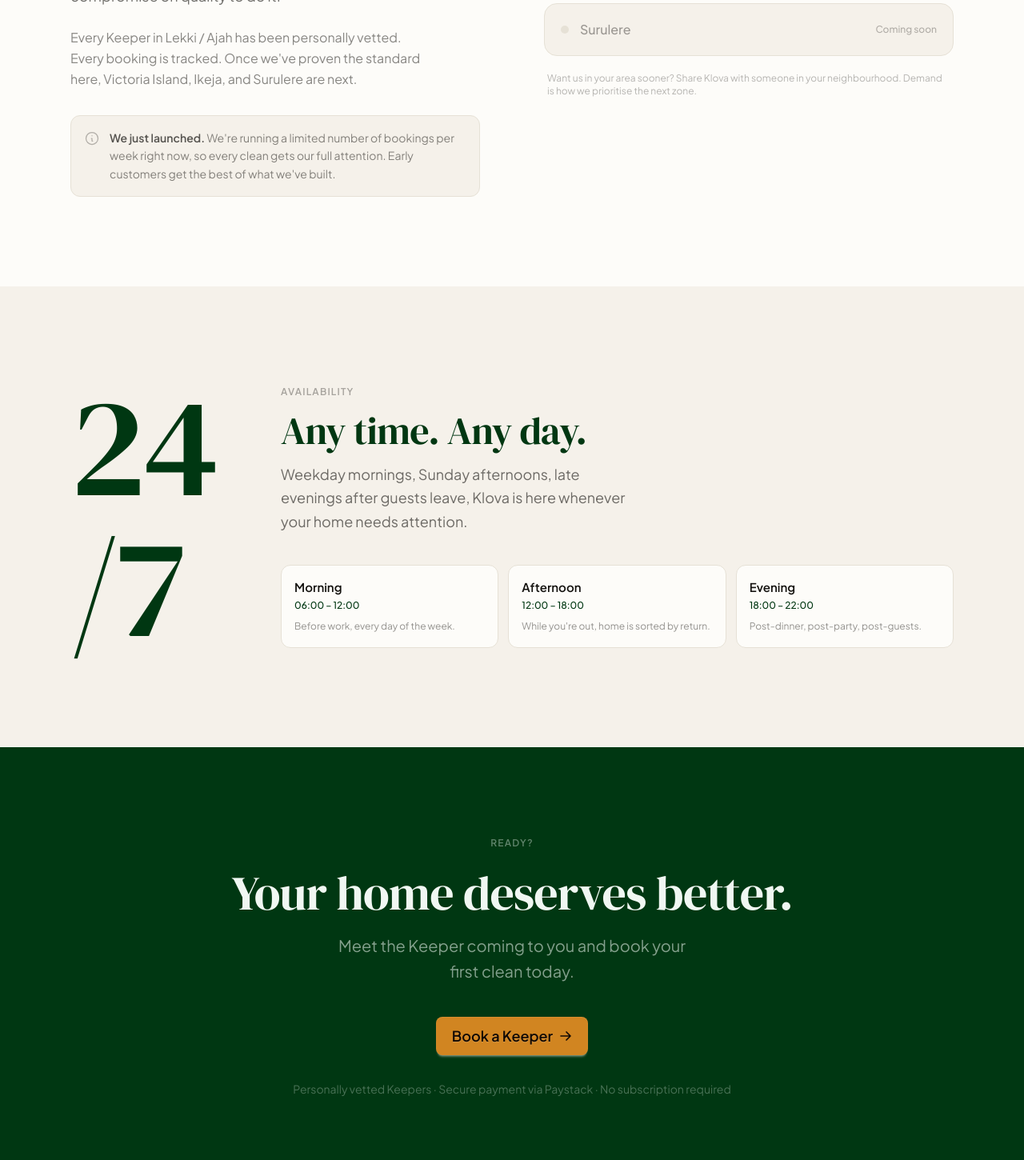
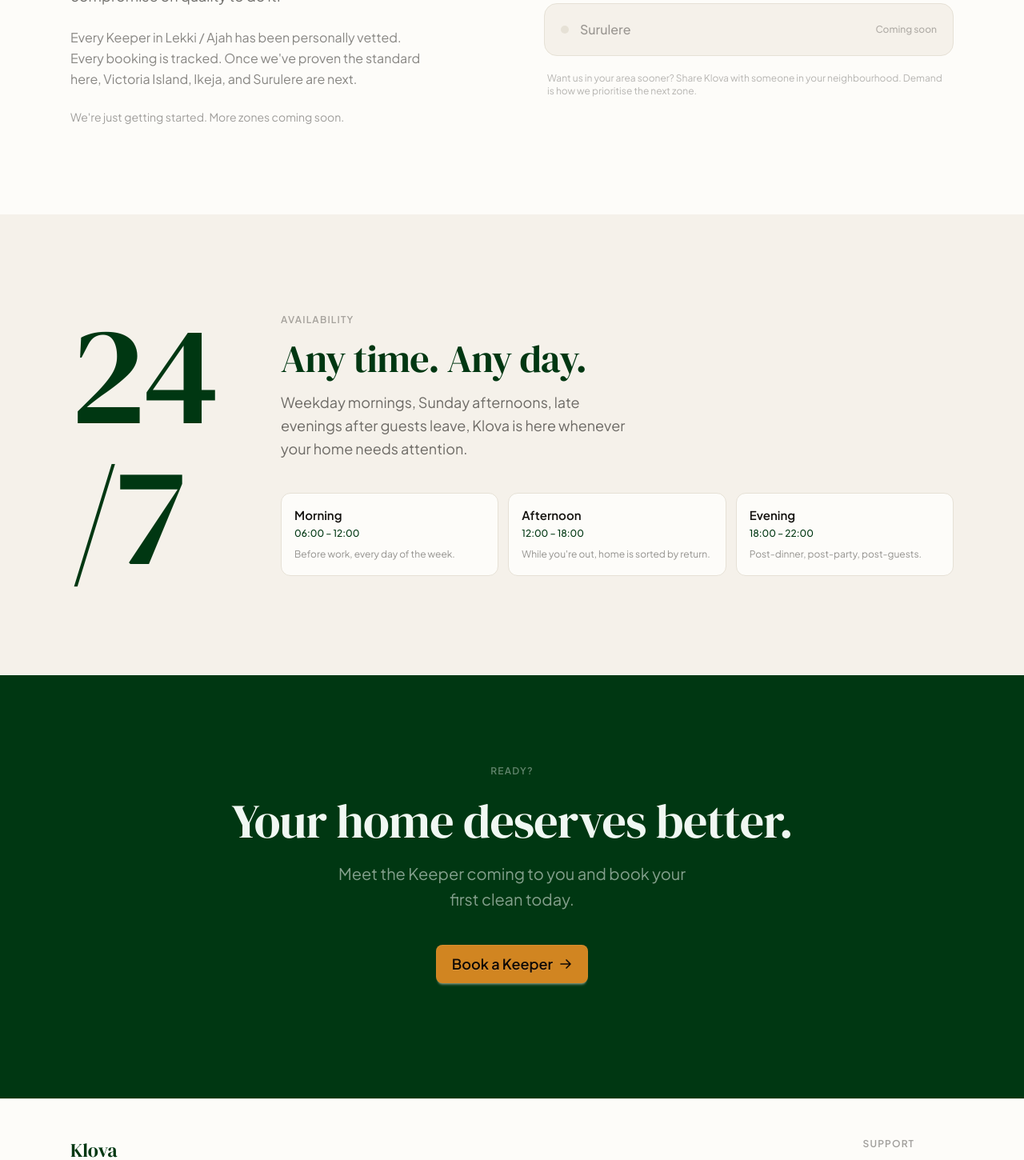
Before and after one commit to ReoXT/klova, a Next.js app in the folder Downloads/Klova/web/: page / in a window 1280 px wide. Shown: the part 3500-4950 px from the top of the page at 80% size. Built offline with nearby package versions, Linux system fonts and the light colour scheme.

Commit message:
refactor(web): remove trust micro-line and simplify zones launch note
Co-Authored-By: Claude Sonnet 4.6 <noreply@anthropic.com>

```diff
--- a/Downloads/Klova/web/app/(site)/page.tsx
+++ b/Downloads/Klova/web/app/(site)/page.tsx
@@ -590,17 +590,9 @@ function Zones() {
               Surulere are next.
             </p>
 
-            {/* Honest early-stage note */}
-            <div className="mt-8 flex gap-3 p-4 bg-base-200 rounded-xl border border-base-300">
-              <svg className="w-5 h-5 text-base-content/30 shrink-0 mt-0.5" fill="none" viewBox="0 0 24 24" stroke="currentColor" strokeWidth={1.5} aria-hidden="true">
-                <path strokeLinecap="round" strokeLinejoin="round" d="M13 16h-1v-4h-1m1-4h.01M21 12a9 9 0 11-18 0 9 9 0 0118 0z" />
-              </svg>
-              <p className="text-sm text-base-content/50 leading-relaxed">
-                <span className="font-semibold text-base-content/70">We just launched.</span>{" "}
-                We&apos;re running a limited number of bookings per week right now, so every clean
-                gets our full attention. Early customers get the best of what we&apos;ve built.
-              </p>
-            </div>
+            <p className="mt-6 text-sm text-base-content/40">
+              We&apos;re just getting started. More zones coming soon.
+            </p>
           </div>
 
           {/* ── Zone list ── */}
@@ -751,13 +743,6 @@ function FinalCTA() {
           </svg>
         </Link>
 
-        {/* Trust micro-line */}
-        <p
-          className="text-sm"
-          style={{ color: "oklch(0.97 0.01 152 / 0.30)" }}
-        >
-          Personally vetted Keepers · Secure payment via Paystack · No subscription required
-        </p>
       </div>
     </section>
   );
```
